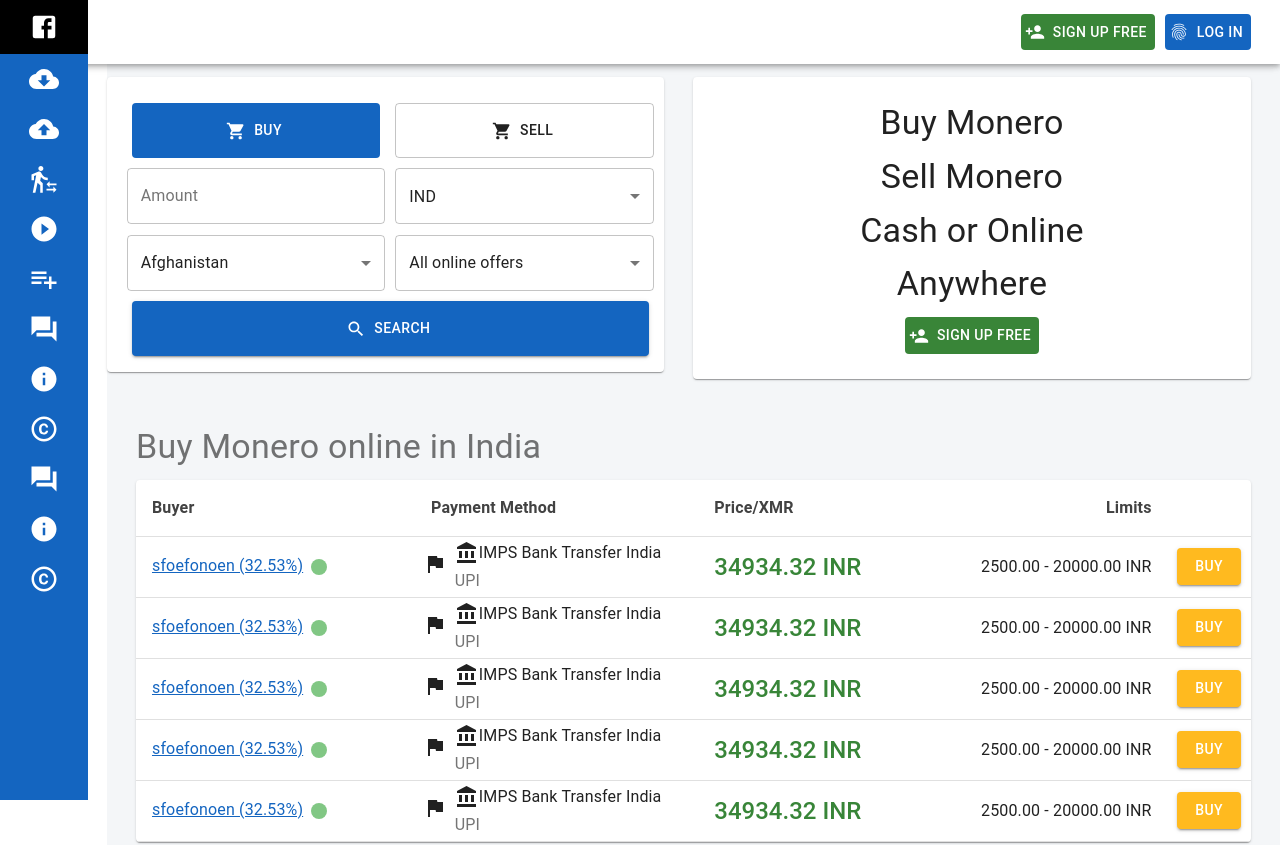
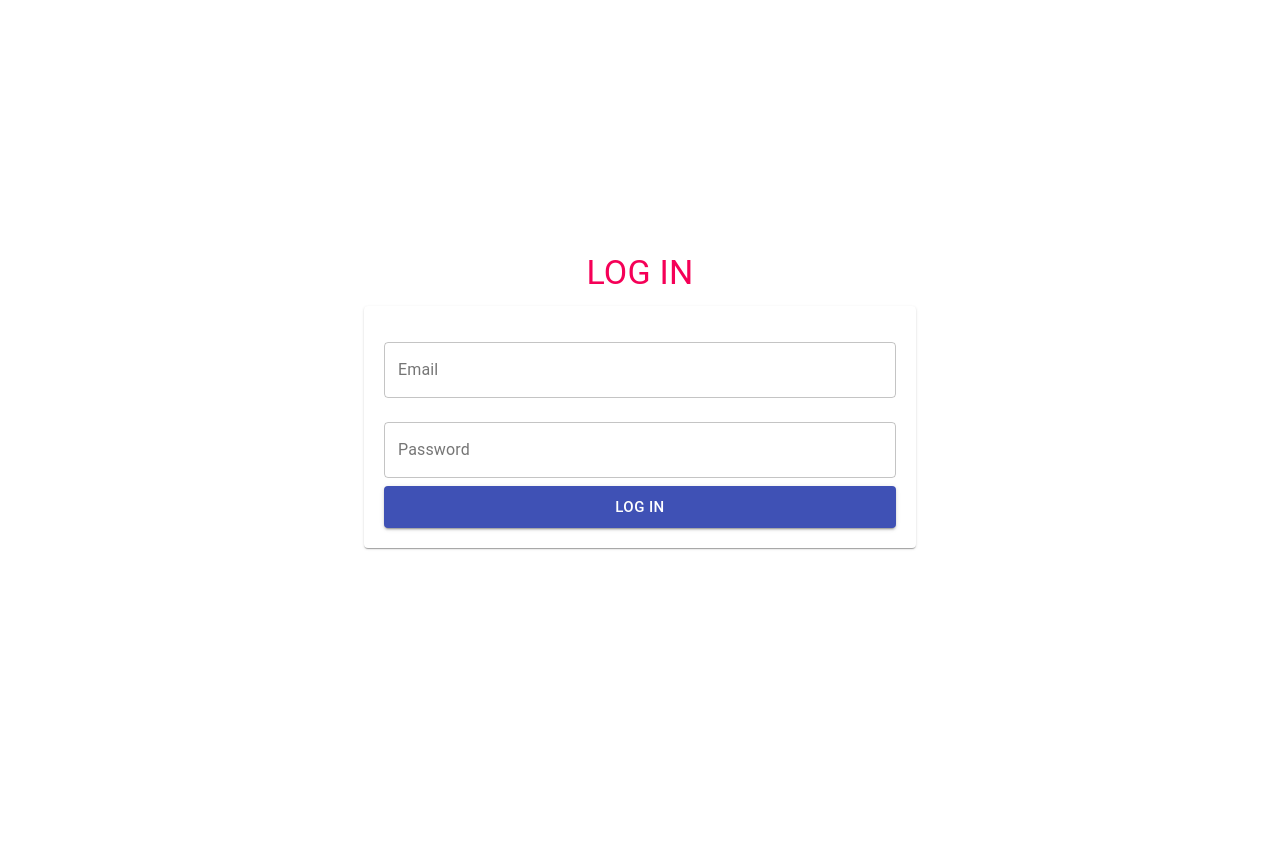
Before and after one commit to dushyant-appinventiv/React-Training, a React (Create React App) app: page / in a window 1280 px wide. Shown: the top 845 px of the page. After the commit the page ends 800 px from the top, so only its background shows below. Built offline with nearby package versions, Linux system fonts and the light colour scheme.

Commit message:
created Assignment 6

```diff
--- a/src/App.css
+++ b/src/App.css
@@ -43,3 +43,12 @@
     grid-template-columns: 22% 78%;
   }
 }
+
+.appWrapperAssignment6 {
+  height: 100vh;
+  width: 100%;
+  display: flex;
+  flex-direction: column;
+  justify-content: center;
+  align-items: center;
+}
--- a/src/App.js
+++ b/src/App.js
@@ -1,8 +1,13 @@
 import React from "react";
 import "./App.css";
 
-import MaterialLayout from "./modules/Assignment5/mainPage";
+// ASSIGNEMENT-6
+import Form from "./component/Assignment6/forms";
 
+// ASSIGNMENT-5
+// import MaterialLayout from "./modules/Assignment5/mainPage";
+
+// ASSIGNMENT-4
 // import Header from "./modules/Assignment4/Header";
 // import Problems from "./modules/Assignment4/Problems";
 // import SideBar from "./modules/Assignment4/Sidebar";
@@ -19,7 +24,7 @@
 class App extends React.Component {
   render() {
     return (
-      <div className={"appWrapperAssignment3"}>
+      <div className={"appWrapperAssignment6"}>
         {/* ASSIGNMENT 3 */}
         {/* <CoverPage />
         <CardsSection />
@@ -40,6 +45,7 @@
           points={bigData[1].points}
         />
         <Footer /> */}
+        {/* ASSIGNEMNT 5 */}
         {/* <div>
           <SideBar />
         </div>
@@ -47,7 +53,7 @@
           <Header />
           <Problems />
         </div> */}
-        <MaterialLayout />
+        <Form />
       </div>
     );
   }
--- /dev/null
+++ b/src/component/Assignment6/forms/index.js
@@ -0,0 +1,105 @@
+import React from "react";
+import { useFormik } from "formik";
+import { Box, Paper } from "@material-ui/core";
+import { Container, Typography, TextField, Button } from "@material-ui/core";
+
+const validate = (values) => {
+  const errors = {};
+  if (!values.email) {
+    errors.email = "Required";
+  } else if (!/^[A-Z0-9._%+-]+@[A-Z0-9.-]+.[A-Z]{2,4}$/i.test(values.email)) {
+    errors.email = "Invalid email address";
+  }
+  if (!values.password) {
+    errors.password = "Required";
+  }
+  if (!values.username) {
+    errors.username = "Required";
+  }
+  return errors;
+};
+
+function Forms(props) {
+  const formik = useFormik({
+    initialValues: {
+      email: "",
+      password: "",
+      username: "",
+    },
+    validate,
+    onSubmit: (values) => {
+      console.log(values.email);
+    },
+  });
+
+  return (
+    <Container maxWidth={"sm"}>
+      <Typography
+        align={"center"}
+        gutterBottom
+        variant={"h4"}
+        color={"secondary"}
+      >
+        {props.type === "signup" ? "SIGN UP" : "LOG IN"}
+      </Typography>
+      <Box component={Paper} padding={"20px"}>
+        <form onSubmit={formik.handleSubmit}>
+          {props.uname ? (
+            <TextField
+              error={formik.touched.username && Boolean(formik.errors.username)}
+              margin={"normal"}
+              fullWidth
+              id={"username"}
+              name={"username"}
+              type={"string"}
+              variant={"outlined"}
+              value={formik.values.username}
+              helperText={formik.errors.username && formik.touched.username}
+              onChange={formik.handleChange}
+              onBlur={formik.handleBlur}
+              label={"Username"}
+            />
+          ) : null}
+          <TextField
+            error={formik.touched.email && Boolean(formik.errors.email)}
+            margin={"normal"}
+            fullWidth
+            id={"email"}
+            onBlur={formik.handleBlur}
+            name={"email"}
+            value={formik.values.email}
+            variant={"outlined"}
+            onChange={formik.handleChange}
+            helperText={formik.errors.email && formik.touched.email}
+            label={"Email"}
+          />
+          <TextField
+            fullWidth
+            id={"password"}
+            name={"password"}
+            margin={"normal"}
+            variant={"outlined"}
+            onBlur={formik.handleBlur}
+            label={"Password"}
+            type={"password"}
+            value={formik.values.password}
+            onChange={formik.handleChange}
+            error={formik.touched.password && Boolean(formik.errors.password)}
+            helperText={formik.touched.password && formik.errors.password}
+          />
+          <Button
+            fullWidth
+            type={"submit"}
+            size={"large"}
+            variant={"contained"}
+            color={"primary"}
+          >
+            {props.type === "signup" ? "Sign Up" : "Log In"}
+          </Button>
+        </form>
+      </Box>
+    </Container>
+  );
+}
+
+export default Forms;
```
Also changed, not shown: src/component/Assignment6/movieCard/index.js (added, +7 -0 lines), src/modules/Assignment6/LoginScreen/index.js (added, +8 -0 lines), src/modules/Assignment6/SignupScreen/index.js (added, +8 -0 lines).
